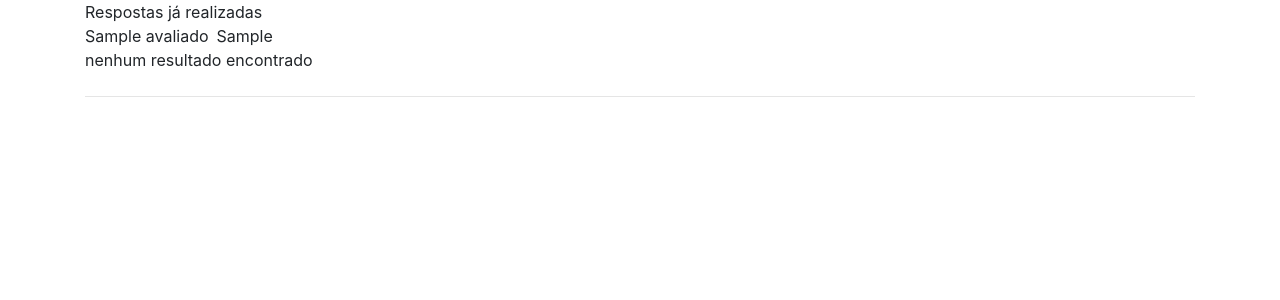
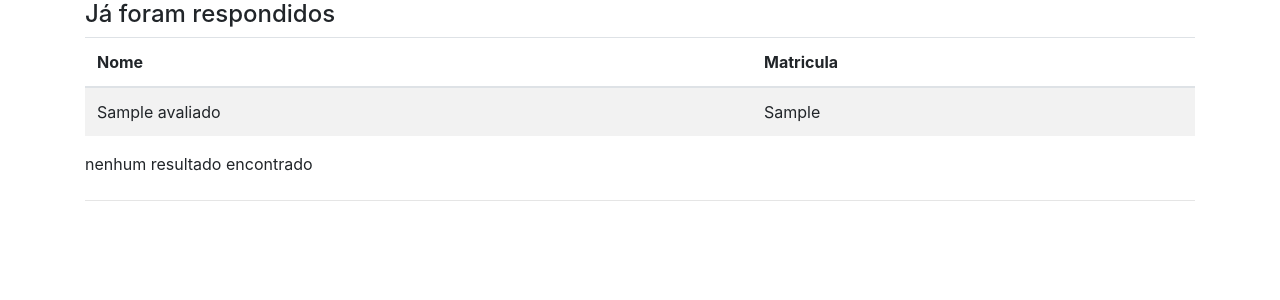
Before and after one commit to frankleysantos/avaliacao_desempenho, a PHP site: page / in a window 1280 px wide. Shown: the part 56-356 px from the top of the page. Run offline with PHP 8.4, Linux system fonts and the light colour scheme; the visitor is signed in with stand-in values (Sample User, id 1); tables that the repository leaves empty or names only in its code hold one stand-in row (values such as "Sample post"); some libraries are stand-ins or nearby versions.

Commit message:
avaliação de desempenho

```diff
--- a/classes/avaliado.class.php
+++ b/classes/avaliado.class.php
@@ -19,7 +19,7 @@ class Avaliado
 	}
 
 	public function respAvaliadoNO($id){
-		$sql = $this->pdo->prepare("SELECT a.id, a.nome, a.matricula FROM avaliado as a, resposta as r WHERE a.id != r.id_gestor AND a.id_gestor = :id");
+		$sql = $this->pdo->prepare("SELECT a.id, a.nome, a.matricula, (SELECT status FROM gestor WHERE id = :id) as status FROM avaliado as a, resposta as r WHERE a.id != r.id_gestor AND a.id_gestor = :id");
 		$sql ->bindValue(":id", $id);
 		$sql ->execute();
 		return $sql->fetchAll();
--- a/index.php
+++ b/index.php
@@ -7,25 +7,67 @@ $avaliado = new Avaliado($pdo);
 $id = $_SESSION['Login'];
 
 if (isset($_SESSION['Login']) && !empty($_SESSION['Login'])) {
-	/*Retorna o funcionarios que já responderam*/
+	/*Retorna os funcionarios que já foram avaliados*/
     $info = $avaliado->respAvaliadoOK($id);
     if (count($info) > 0) {
-        echo "Respostas já realizadas<br>";
+    ?>
+        <h4>Já foram respondidos</h4>
+        <table class="table table-striped table-hover">
+            <thead>
+                <tr>
+                    <th>Nome</th>
+                    <th>Matricula</th>
+                </tr>
+            </thead>
+            <tbody>
+
+    <?php
     	foreach ($info as $dado) {
-    		echo $dado['nome']."&ensp;".$dado['matricula']."<br>";
+        ?>
+                <tr>
+                    <td><?= $dado['nome']?></td>
+                    <td><?= $dado['matricula']?></td>
+                </tr>
+        <?php
     	}
+        ?>
+          </tbody>
+        </table>
+        <?php
 
-    }else{
-    	echo "nenhum resultado encontrado";
     }
 
+    /*Retorna os funcionários que ainda serão avaliados*/
     $info = $avaliado->respAvaliadoNO($id);
-    if (count($info) > 0) {
-        echo "Os que ainda não foram respondidos<br>";
-    	foreach ($info as $dado) {
-    		echo $dado['nome']."&ensp;".$dado['matricula']."<br>";
-    	}
-
+    if (count($info) > 0) { ?>
+    <h4>Ainda não foram avaliados</h4>
+        <table class="table table-striped table-hover">
+            <thead>
+                <tr>
+                    <th>Nome</th>
+                    <th>Matricula</th>
+                    <th colspan="2">Funções</th>
+                </tr>
+            </thead>
+            <tbody>
+        <?php
+    	foreach ($info as $dado) { ?>
+                <tr>
+                    <td><?= $dado['nome']?></td>
+                    <td><?= $dado['matricula']?></td>
+                    <?php if ($dado['status'] == 'avaliador'):?>
+                    <td><a href="cad_resposta.php?id=<?=$dado['id']?>">Responder</a></td>
+                    <td><a href="edit_resposta.php?id=<?=$dado['id']?>">Editar</a></td>
+                    <?php endif?>
+                    <?php if ($dado['status'] == 'coordenador'):?>
+                    <td><a href="edit_avaliador.php?id=<?=$dado['id']?>">Editar</a></td>
+                    <?php endif?>
+                </tr>
+        <?php
+    	} ?>
+            </tbody>
+        </table>
+        <?php
     }else{
     	echo "nenhum resultado encontrado";
     }
```
Also changed, not shown: cad_resposta.php (added).
